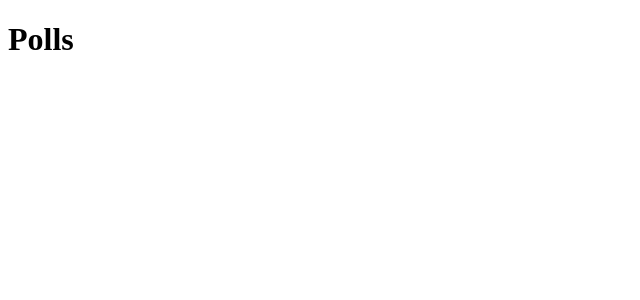
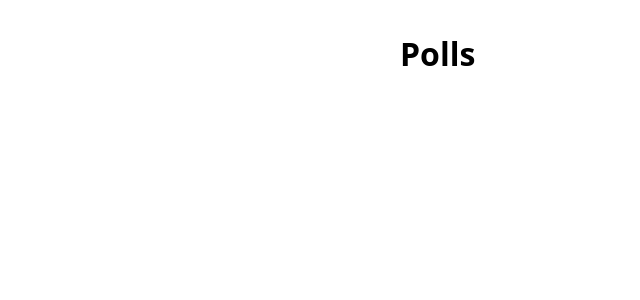
Before and after one commit to dsmchen/poll-app, a SvelteKit app: page / in a window 1280 px wide. Shown: the top 300 px of the page, without its empty margins (0-640 px from the left). Built offline with nearby package versions, Linux system fonts and the light colour scheme.

Commit message:
feat: add global stylesheet and import in root layout
Add src/app.css with base body styling (system-ui font stack, centered
max-width container) and load it via the root layout.

```diff
--- /dev/null
+++ b/src/app.css
@@ -0,0 +1,6 @@
+body {
+	font-family: system-ui, sans-serif;
+	max-width: 480px;
+	margin: 2rem auto;
+	padding: 0 1rem;
+}
--- a/src/routes/+layout.svelte
+++ b/src/routes/+layout.svelte
@@ -1,6 +1,7 @@
 <script lang="ts">
 	import favicon from '#lib/assets/favicon.svg';
 	import type { LayoutProps } from './$types';
+	import '../app.css';
 
 	let { children }: LayoutProps = $props();
 </script>
```
